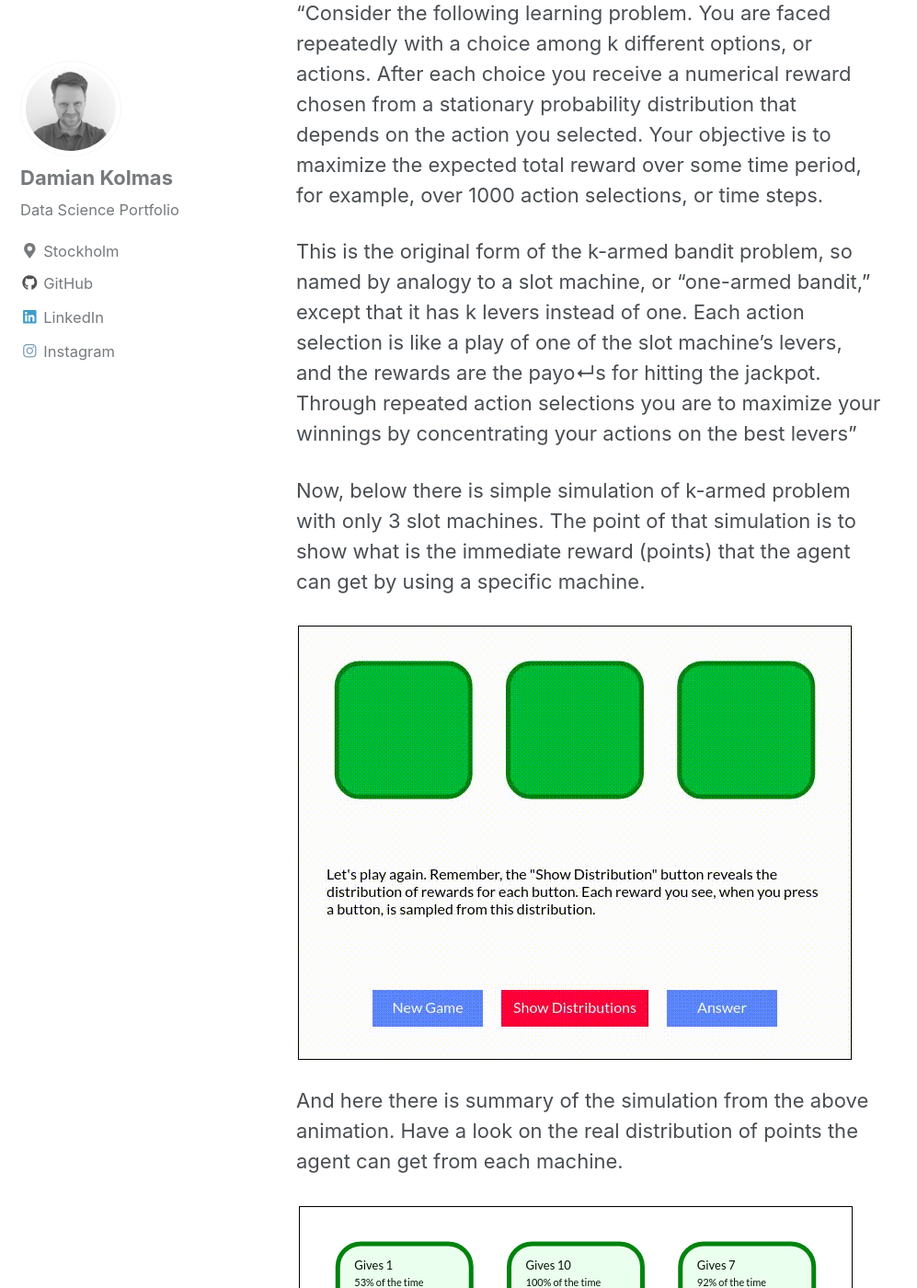
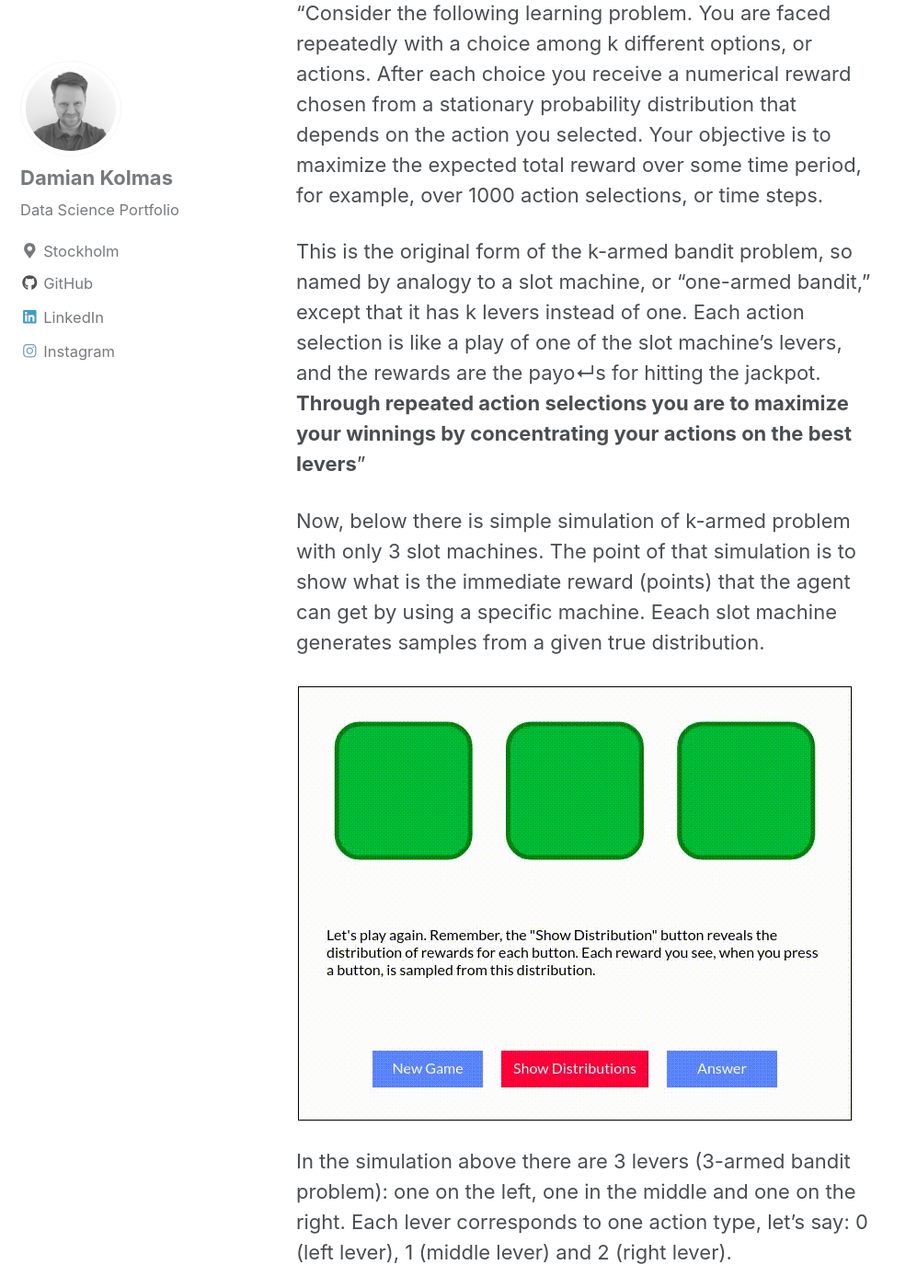
Before and after one commit to DKolmas/DKolmas.github.io, a Jekyll site: the page built from _posts/2019-08-01-Bandit-problem.md, in a window 1280 px wide and 1400 px high, scrolled down 413 px. Shown: the whole window at 92% size, without its empty margins (0-997 px from the left). Built offline with Jekyll 4.4.1, drawn with Linux system fonts in a browser that asks for light colours; cached includes are drawn as plain includes; some of the changed text lies outside the part shown.

Commit message:
updating post about k-armed bandit problem

```diff
--- a/_posts/2019-08-01-Bandit-problem.md
+++ b/_posts/2019-08-01-Bandit-problem.md
@@ -15,16 +15,21 @@
 This is the original form of the k-armed bandit problem, so named by analogy to a slot
 machine, or “one-armed bandit,” except that it has k levers instead of one. Each action
 selection is like a play of one of the slot machine’s levers, and the rewards are the payo↵s
-for hitting the jackpot. Through repeated action selections you are to maximize your
-winnings by concentrating your actions on the best levers"
+for hitting the jackpot. **Through repeated action selections you are to maximize your
+winnings by concentrating your actions on the best levers**"
 
-Now, below there is simple simulation of k-armed problem with only 3 slot machines. The point of that simulation is to show what is the immediate reward (points) that the agent can get by using a specific machine.
+Now, below there is simple simulation of k-armed problem with only 3 slot machines. The point of that simulation is to show what is the immediate reward (points) that the agent can get by using a specific machine. Eeach slot machine generates samples from a given true distribution.
 
 ![image](/images/k-armed-show.gif)
 
-And here there is summary of the simulation from the above animation. Have a look on the real distribution of points the agent can get from each machine.
+In the simulation above there are 3 levers (3-armed bandit problem): one on the left, one in the middle and one on the right. Each lever corresponds to one action type, let's say: 0 (left lever), 1 (middle lever) and 2 (right lever).
+
+Selecting one of three levers is equvalent to taking one of three actions. In the simulation above there were 30 actions taken in total: action 0 x10, action 1 x10 and action 2 x10.
+
+Each of three actions has an expected or mean reward given that the action is selected. This is called **value of the action**. In the simulation we kwnow this expected reward as value of reward is generated from known distribtion. A summary given blow shows known distribution for each lever (each action).
 
 ![image](/images/k-armed-show-summary.png)
+
 
 ### Why armed problem helps us in decision making problem?
 
```
